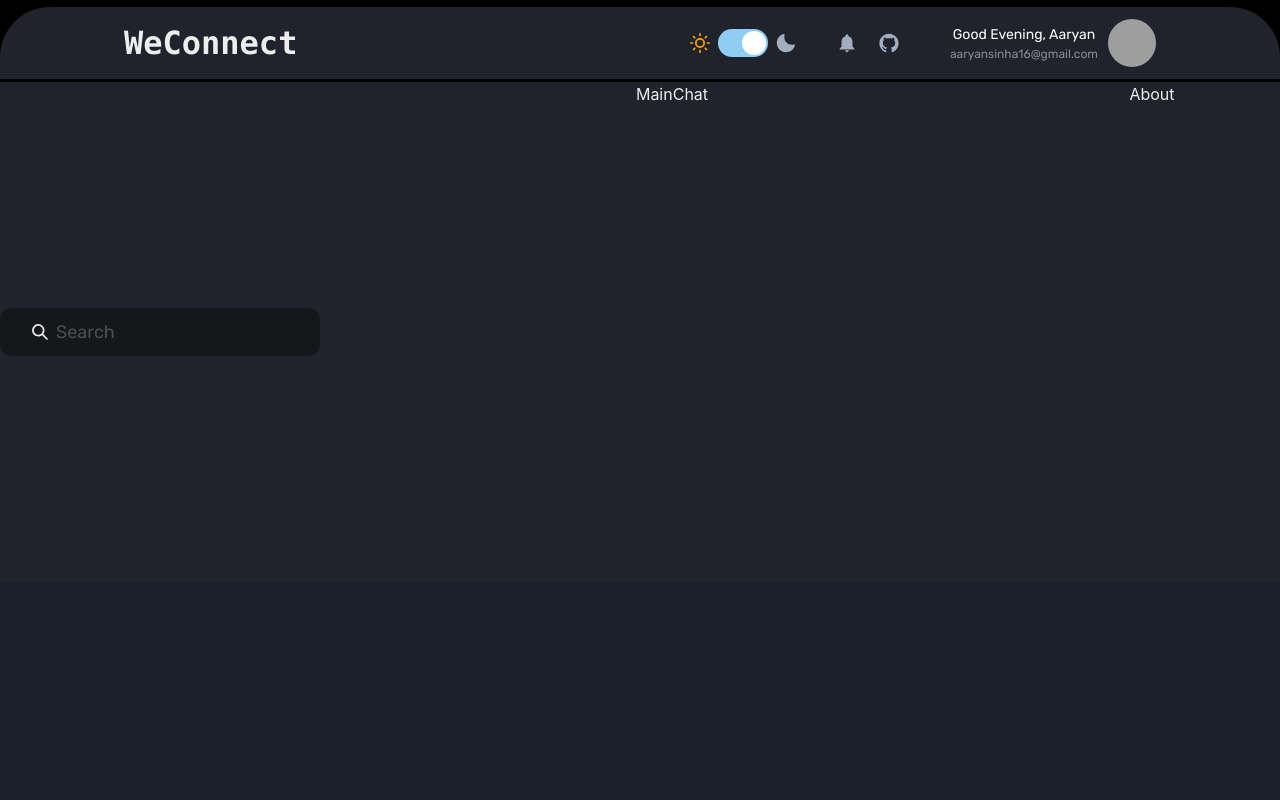
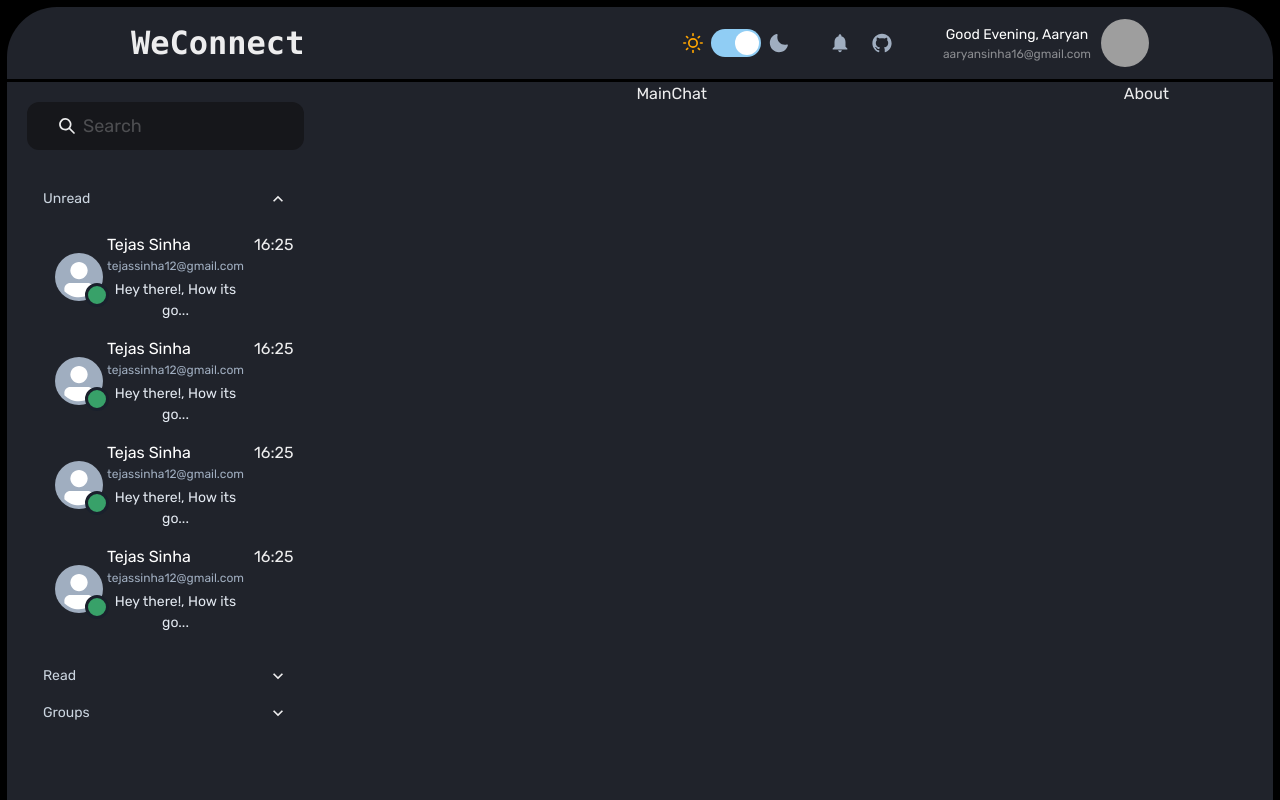
Before and after one commit to aaryansinha16/WeConnect, a React (Vite) app in the folder frontend/: page / in a window 1280 px wide. Built offline with nearby package versions, Linux system fonts and the light colour scheme; grey boxes are pictures that could not be loaded.

Commit message:
chatList UI/ cards/ vercel config/ dark-light mode

```diff
--- a/frontend/src/App.css
+++ b/frontend/src/App.css
@@ -1,3 +1,5 @@
+@import url('https://fonts.googleapis.com/css2?family=Dancing+Script&family=Rubik:ital,wght@0,400;1,300&display=swap');
+
 #root {
   /* max-width: 1280px; */
   margin: 0 auto;
@@ -5,9 +7,45 @@
   text-align: center;
 }
 
-/* .App{
-  width: 100%;
-} */
+html{
+  scroll-behavior: smooth;
+}
+
+.chatListDark::-webkit-scrollbar {
+  width: 4px;
+  background-color: rgb(0, 0, 0);
+}
+
+.chatListDark::-webkit-scrollbar-track {
+  box-shadow: inset 0 0 6px rgba(0, 0, 0, 0.3);
+}
+
+.chatListDark::-webkit-scrollbar-thumb {
+  /* background-color: rgb(148, 144, 144); */
+  background-color: #f0f785;
+  border-radius: 10px;
+  /* outline: 1px solid slategrey; */
+}
+
+.chatListLight::-webkit-scrollbar {
+  width: 4px;
+  background-color: rgb(240, 240, 240);
+}
+
+.chatListLight::-webkit-scrollbar-track {
+  box-shadow: inset 0 0 6px rgba(0, 0, 0, 0.3);
+}
+
+.chatListLight::-webkit-scrollbar-thumb {
+  /* background-color: rgb(148, 144, 144); */
+  background-color: rgb(108, 108, 108);
+  border-radius: 10px;
+  /* outline: 1px solid slategrey; */
+}
+
+.App{
+  font-family: Rubik, sans-serif,monospace;
+}
 
 .typewriter {
   overflow: hidden; /* Ensures the content is not revealed until the animation */
--- a/frontend/src/App.jsx
+++ b/frontend/src/App.jsx
@@ -1,4 +1,4 @@
-import { Box, Flex, useColorMode } from '@chakra-ui/react'
+import { Box, Flex, HStack, useColorMode } from '@chakra-ui/react'
 import { useState } from 'react'
 import './App.css'
 import About from './components/About/About'
@@ -9,15 +9,14 @@ import Navbar from './components/Navbar/Navbar'
 function App() {
   const {colorMode} = useColorMode()
   return (
-    <Box className="App" bg={colorMode == "dark" ? "black" : "white"} pt='7px'>
+    <Box className="App" bg={colorMode == "dark" ? "black" : "yellow"} p='7px' h='100vh' overflow='hidden'>
       <Navbar />
       <Flex
-        justifyContent='space-between'
-        alignItems='center'
-        // border='1px solid red'
+        justifyContent='flex-start'
+        alignItems='flex-start'
         w='100%'
         // m='auto'
-        bg="#20232b"
+        bg={colorMode == 'dark' ? "#20232b" : 'white'}
       >
         <ChatList />
         <MainChat />
--- a/frontend/src/components/ChatList/ChatList.jsx
+++ b/frontend/src/components/ChatList/ChatList.jsx
@@ -1,20 +1,72 @@
-import { Flex } from '@chakra-ui/react'
+import { Accordion, AccordionButton, AccordionIcon, AccordionItem, AccordionPanel, Box, Flex, Text, useColorMode, VStack } from '@chakra-ui/react'
 import React from 'react'
+import ChatCard from '../cards/ChatCard'
 import Search from '../cards/Search'
 
 const ChatList = () => {
+  const {colorMode} = useColorMode()
   return (
     <Flex
-      justifyContent='center'
+      className={colorMode == 'dark' ? 'chatListDark' : 'chatListLight'}
+      flexDir='column'
+      justifyContent='flex-start'
       alignItems='center'
-      flexDir='column'
       w='25%'
-      bg="#20232b"
-      // border='1px solid white'
-      h='500px'
-      // mt='75vh'
+      // bg={"#20232b"}
+      p={'20px'}
+      spacing='30px'
+      h='calc(100vh - 80px)'
+      overflowY='scroll'
+      gap='30px'
     >
       <Search />
+
+      <Accordion w='100%' allowMultiple defaultIndex={[0]}>
+        <AccordionItem border='none'>
+            <AccordionButton _hover={{bg : colorMode == 'dark' ? 'gray.900' : 'gray.200'}}>
+              <Box as="span" flex='1' textAlign='left' fontFamily='Rubik'>
+                <Text fontFamily='Rubik' fontSize='14px' color={colorMode =='dark' ? 'gray.300' : 'gray.700'}>Unread</Text>
+              </Box>
+              <AccordionIcon />
+            </AccordionButton>
+          <AccordionPanel pb={4} >
+            <ChatCard />
+            <ChatCard />
+            <ChatCard />
+            <ChatCard />
+          </AccordionPanel>
+        </AccordionItem>
+
+        <AccordionItem border='none'>
+            <AccordionButton>
+              <Box as="span" flex='1' textAlign='left'>
+                <Text fontFamily='Rubik' fontSize='14px' color={colorMode =='dark' ? 'gray.300' : 'gray.700'}>Read</Text>
+              </Box>
+              <AccordionIcon />
+            </AccordionButton>
+          <AccordionPanel pb={4}>
+            Lorem ipsum dolor sit amet, consectetur adipiscing elit, sed do eiusmod
+            tempor incididunt ut labore et dolore magna aliqua. Ut enim ad minim
+            veniam, quis nostrud exercitation ullamco laboris nisi ut aliquip ex ea
+            commodo consequat.
+          </AccordionPanel>
+        </AccordionItem>
+
+        <AccordionItem border='none'>
+            <AccordionButton>
+              <Box as="span" flex='1' textAlign='left'>
+                <Text fontFamily='Rubik' fontSize='14px' color={colorMode =='dark' ? 'gray.300' : 'gray.700'}>Groups</Text>
+              </Box>
+              <AccordionIcon />
+            </AccordionButton>
+          <AccordionPanel pb={4}>
+            Lorem ipsum dolor sit amet, consectetur adipiscing elit, sed do eiusmod
+            tempor incididunt ut labore et dolore magna aliqua. Ut enim ad minim
+            veniam, quis nostrud exercitation ullamco laboris nisi ut aliquip ex ea
+            commodo consequat.
+          </AccordionPanel>
+        </AccordionItem>
+      </Accordion>
     </Flex>
   )
 }
--- /dev/null
+++ b/frontend/src/components/cards/ChatCard.jsx
@@ -0,0 +1,54 @@
+import { Avatar, AvatarBadge, Flex, HStack, Text, useColorMode, VStack } from '@chakra-ui/react'
+import React from 'react'
+
+const ChatCard = () => {
+    const {colorMode} = useColorMode()
+
+    let str = 'Hey there!, How its going on for you? Hope you are doing well!'
+
+  return (
+    <Flex
+        cursor='pointer'
+        justifyContent='space-between'
+        alignItems='flex-start'
+        gap='10px'
+        w='100%'
+        borderRadius='12px'
+        p="8px 12px 8px 12px"
+        bg='transparent'
+        _hover={{
+            bg : colorMode == 'dark' ? '#16171b' : 'gray.300'
+        }}
+    >
+        <HStack
+            justifyContent='center'
+            alignItems='center'
+            gap={1}
+        >
+            <Avatar>
+                <AvatarBadge boxSize='1.25em' bg='green.500' />
+            </Avatar>
+
+            <VStack
+                justifyContent='space-between'
+                alignItems='flex-start'
+                spacing={1}
+            >
+                <VStack
+                    spacing={0}
+                    alignItems='flex-start'
+                    justifyContent='center'
+                >
+                    <Text fontSize='16px' color={colorMode == 'dark' ? 'white' : 'black'}>Tejas Sinha</Text>
+                    <Text fontSize='12px' color={colorMode == 'dark' ? 'gray.400' : 'gray.500'}>tejassinha12@gmail.com</Text>
+                </VStack>
+                <Text fontSize='14px' color={colorMode == 'dark' ? 'gray.200' : 'gray.800'}>{str.length > 22 ? str.split('').slice(0,22).join('') + "..." : str }</Text>
+            </VStack>
+        </HStack>
+
+        <Text>16:25</Text>
+    </Flex>
+  )
+}
+
+export default ChatCard
--- a/frontend/src/components/cards/Search.jsx
+++ b/frontend/src/components/cards/Search.jsx
@@ -7,7 +7,6 @@ const Search = () => {
   return (
     <HStack
         p={1}
-        m='auto'
         w='100%'
         justifyContent="center"
         alignItems='center'
@@ -15,9 +14,14 @@ const Search = () => {
         pl={8}
         fontFamily="Rubik"
         bg={colorMode == 'light' ? "gray.300" : '#16171b'}
+        position='sticky'
+        top='0px'
+        zIndex='10'
     >
-        <SearchIcon />
+        <SearchIcon cursor='pointer'/>
         <Input
+            focusBorderColor='transparent'
+            outline='none'
             // border='1px solid red'
             type='text'
             placeholder='Search'
```
Also changed, not shown: 1 other file (tests, documents, lock files or other folders).
